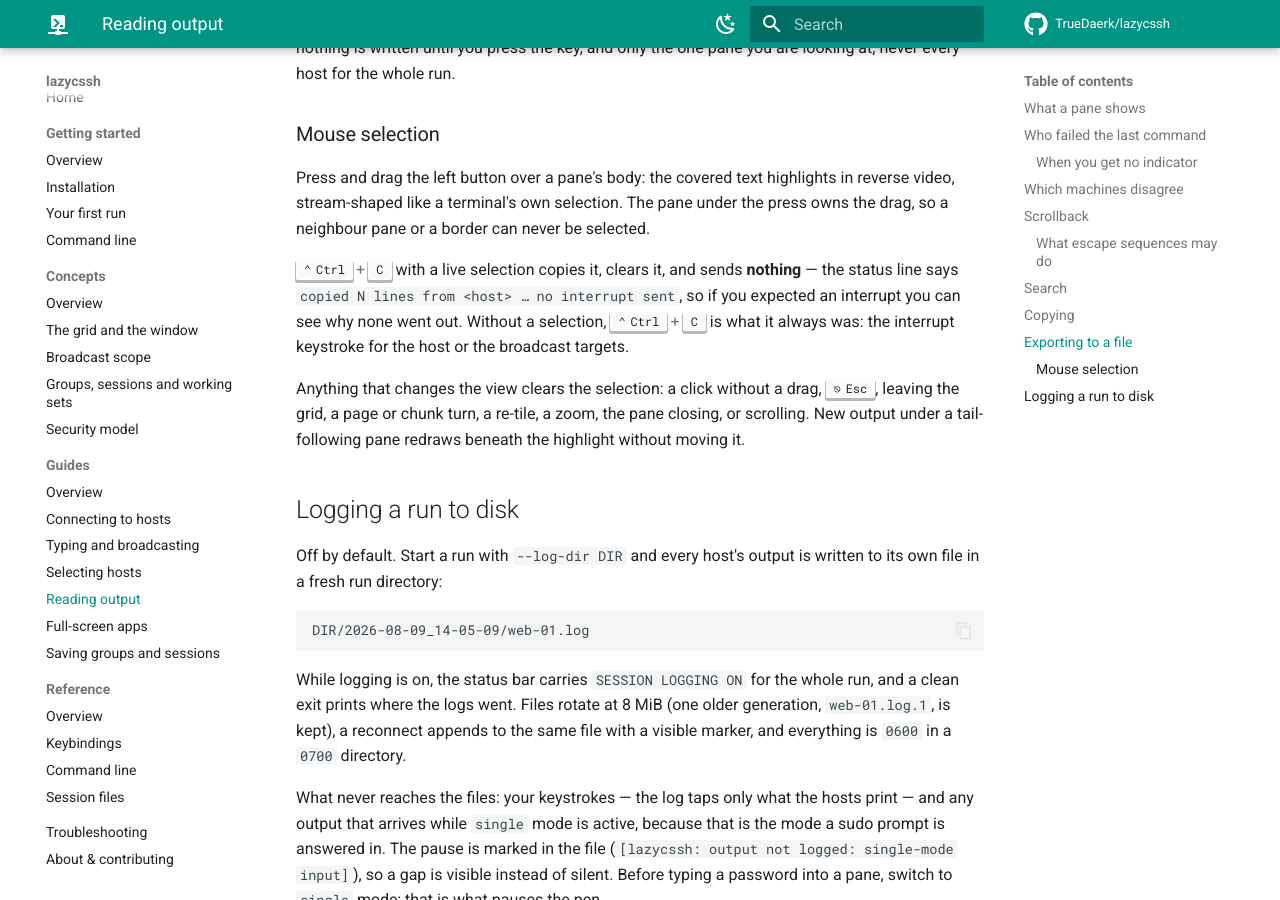
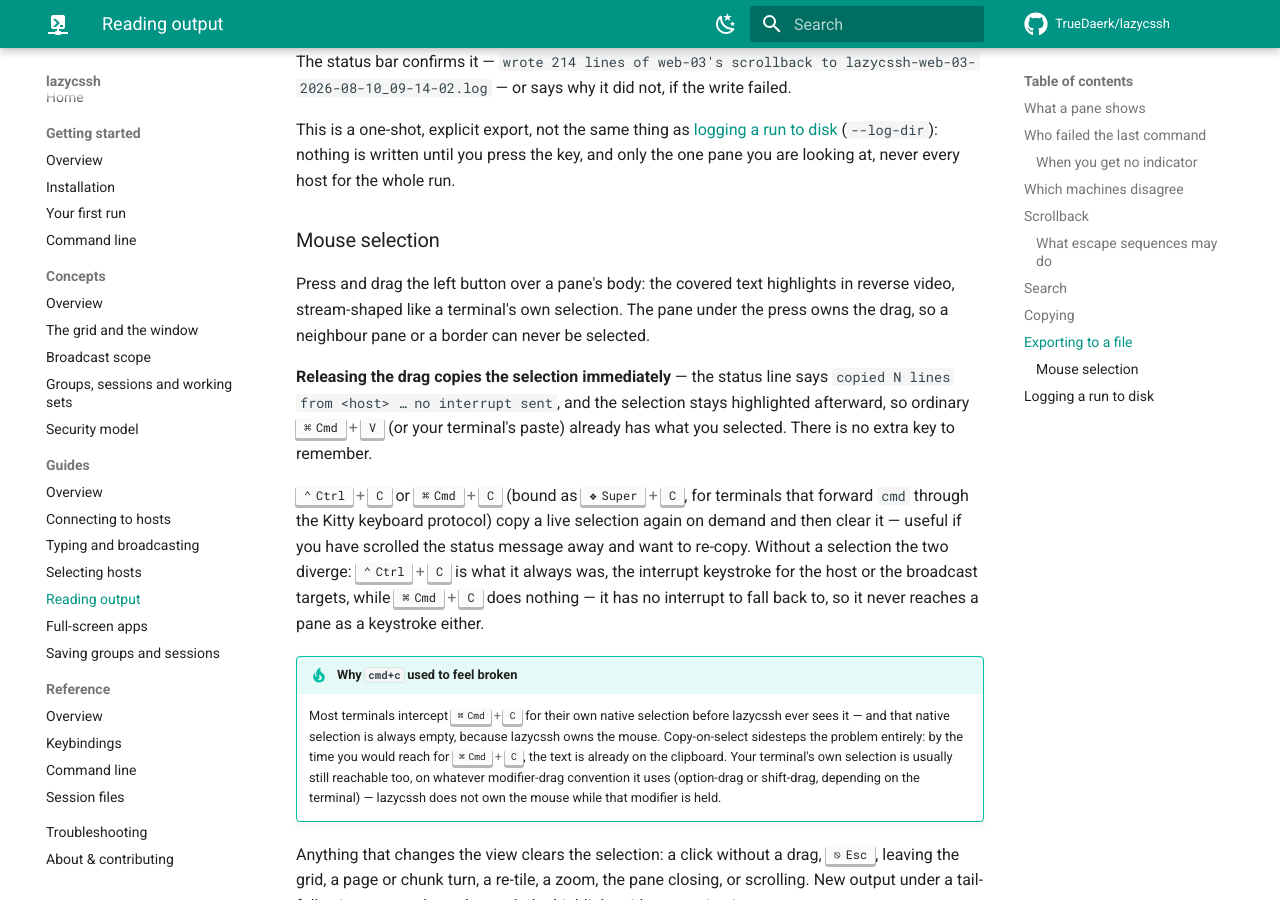
Before and after one commit to TrueDaerk/lazycssh, an MkDocs documentation site: the page built from userdocs/guides/output.md, in a window 1280 px wide and 900 px high, scrolled down 4852 px. Built offline with MkDocs 1.6.1 and Material for MkDocs 9.7.7, drawn with Linux system fonts in a browser that asks for light colours; comment, search, counter and statistics services are not loaded; some of the changed text lies outside the part shown.

Commit message:
feat(ui): copy-on-select and super+c for mouse selection copy (#302)
Releasing a drag-selection now copies it to the clipboard immediately
(OSC 52), so cmd+v works without cmd+c ever having to reach the app - most
terminals intercept cmd+c for their own (always-empty) selection before
lazycssh sees it, which made the existing #149 selection undiscoverable on
macOS. super+c is bound as a ctrl+c alias for terminals that forward cmd
through the Kitty keyboard protocol; without a selection it stays inert
rather than falling through as a keystroke, since it has no interrupt
meaning to fall back to like ctrl+c does.

Co-Authored-By: Claude Sonnet 5 <noreply@anthropic.com>

```diff
--- a/userdocs/guides/output.md
+++ b/userdocs/guides/output.md
@@ -180,7 +180,8 @@ reports what was attempted either way.
 |---|---|
 | ++alt+y++ | copy the focused pane's **visible** text — scroll first to aim the window |
 | ++alt+d++ | copy the focused pane's **whole retained scrollback** |
-| drag over a pane body, then ++ctrl+c++ | copy the mouse selection |
+| drag over a pane body | select text — the release copies it right away, no extra key needed |
+| ++ctrl+c++ or ++cmd+c++ with a live selection | copy the selection again |
 
 Clipboard text is plain: ANSI styling is stripped and dropped-line markers are
 excluded, because a paste target wants the ID or the error message, not the
@@ -213,11 +214,28 @@ Press and drag the left button over a pane's body: the covered text highlights
 in reverse video, stream-shaped like a terminal's own selection. The pane under
 the press owns the drag, so a neighbour pane or a border can never be selected.
 
-++ctrl+c++ with a live selection copies it, clears it, and sends **nothing** —
-the status line says `copied N lines from <host> … no interrupt sent`, so if you
-expected an interrupt you can see why none went out. Without a selection,
-++ctrl+c++ is what it always was: the interrupt keystroke for the host or the
-broadcast targets.
+**Releasing the drag copies the selection immediately** — the status line says
+`copied N lines from <host> … no interrupt sent`, and the selection stays
+highlighted afterward, so ordinary ++cmd+v++ (or your terminal's paste)
+already has what you selected. There is no extra key to remember.
+
+++ctrl+c++ or ++cmd+c++ (bound as ++super+c++, for terminals that forward
+`cmd` through the Kitty keyboard protocol) copy a live selection again on
+demand and then clear it — useful if you have scrolled the status message away
+and want to re-copy. Without a selection the two diverge: ++ctrl+c++ is what
+it always was, the interrupt keystroke for the host or the broadcast targets,
+while ++cmd+c++ does nothing — it has no interrupt to fall back to, so it never
+reaches a pane as a keystroke either.
+
+!!! tip "Why `cmd+c` used to feel broken"
+    Most terminals intercept ++cmd+c++ for their own native selection before
+    lazycssh ever sees it — and that native selection is always empty, because
+    lazycssh owns the mouse. Copy-on-select sidesteps the problem entirely: by
+    the time you would reach for ++cmd+c++, the text is already on the
+    clipboard. Your terminal's own selection is usually still reachable too,
+    on whatever modifier-drag convention it uses (option-drag or shift-drag,
+    depending on the terminal) — lazycssh does not own the mouse while that
+    modifier is held.
 
 Anything that changes the view clears the selection: a click without a drag,
 ++esc++, leaving the grid, a page or chunk turn, a re-tile, a zoom, the pane
```
Also changed, not shown: userdocs/getting-started/installation.md (+10 -4 lines), userdocs/reference/keybindings.md (+2 -2 lines), wiki/core/keys.md (+2 -2 lines), wiki/core/tui.md (+21 -6 lines), wiki/log.md (+15 -0 lines), 5 other files.
